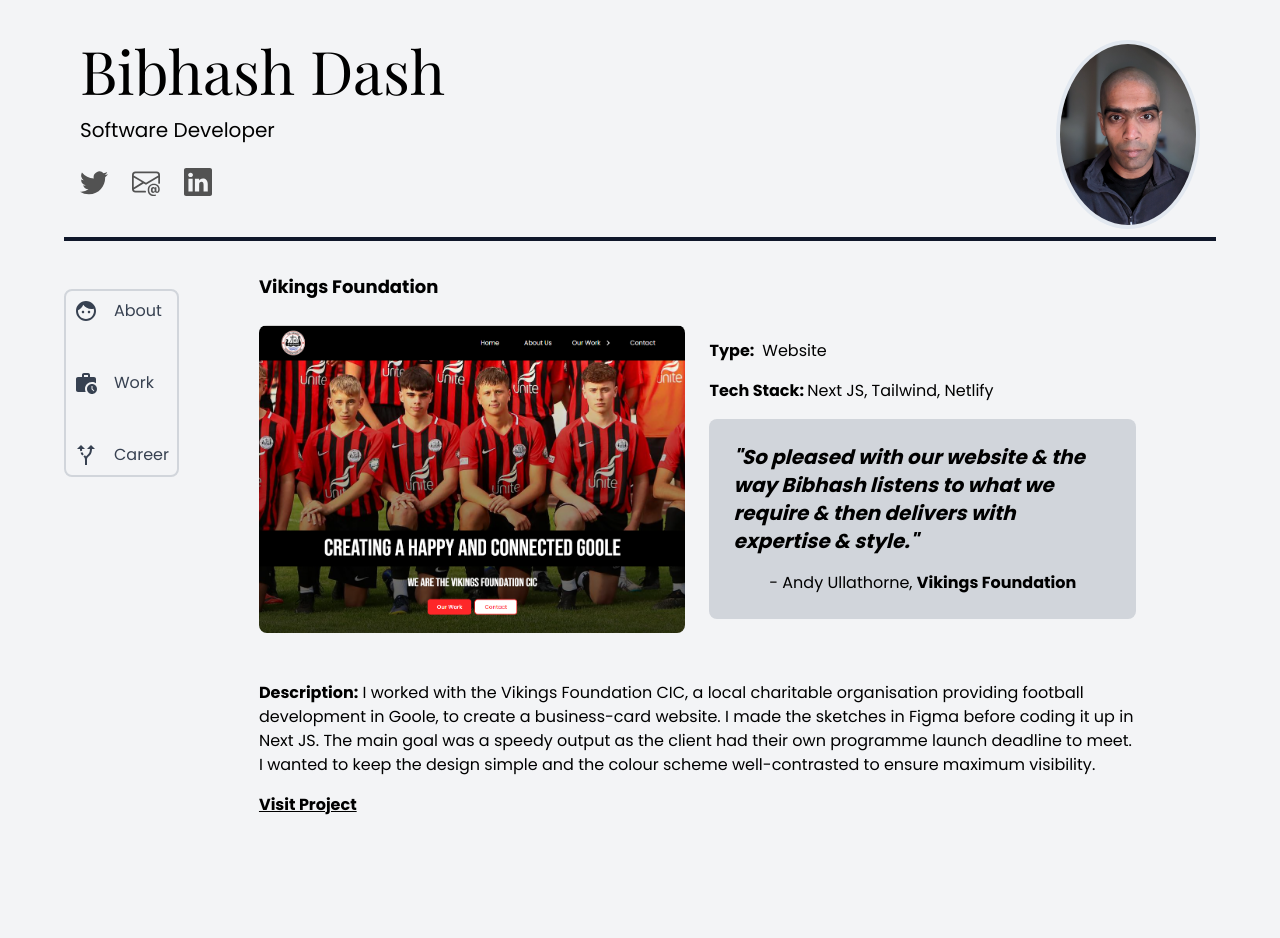
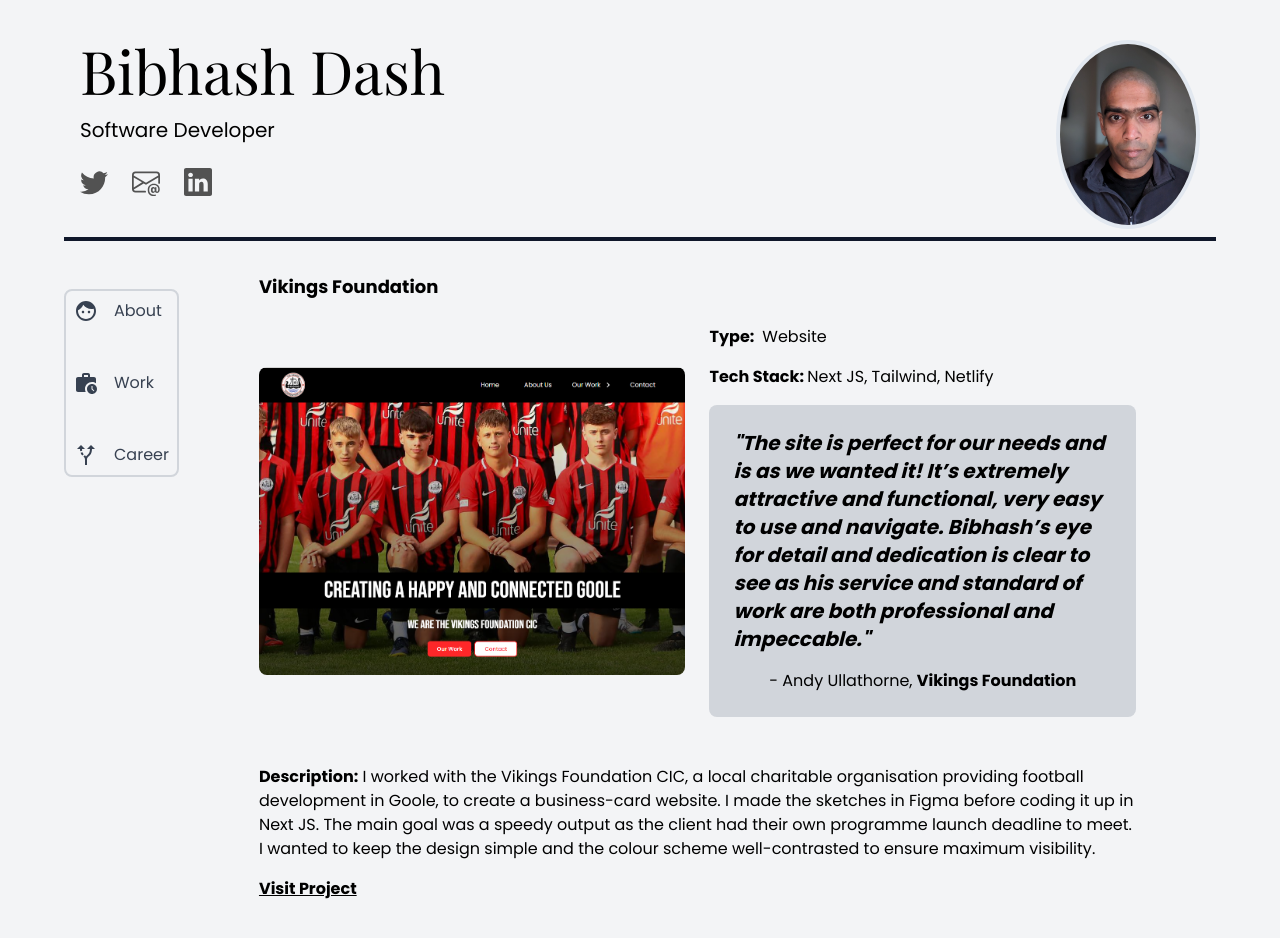
Before and after one commit to bibhashdash/bibhashdash, a Next.js app: page /work/1 in a window 1280 px wide. Shown: the top 938 px of the page. Built offline with nearby package versions, Linux system fonts and the light colour scheme.

Commit message:
portfolio page updates

```diff
--- a/src/data/portfolioData.ts
+++ b/src/data/portfolioData.ts
@@ -20,7 +20,7 @@
     workType: "Website",
     imageSource: "/assets/vikingsProjectDisplay.png",
     projectLink: "https://www.thevikingsfoundation.org/",
-    review: "So pleased with our website & the way Bibhash listens to what we require & then delivers with expertise & style.",
+    review: "The site is perfect for our needs and is as we wanted it! It’s extremely attractive and functional, very easy to use and navigate. Bibhash’s eye for detail and dedication is clear to see as his service and standard of work are both professional and impeccable.",
     reviewAttribution: "Andy Ullathorne",
     reviewerRole: "Vikings Foundation",
   },
@@ -32,7 +32,7 @@
     workType: "Website",
     imageSource: "/assets/nlsProjectDisplay.png",
     projectLink: "https://newlifesupport.co.uk/",
-    review: "So pleased with our website & the way Bibhash listens to what we require & then delivers with expertise & style.",
+    review: "So pleased with our website and the way Bibhash listens to what we require and then delivers with expertise and style.",
     reviewAttribution: "Liz Green",
     reviewerRole: "New Life Support"
   },
@@ -55,7 +55,7 @@
     techStack: "Next JS, Tailwind, Netlify",
     workType: "Website",
     imageSource: "/assets/phoenixProjectDisplay.png",
-    review: " asd asdk askdjasjk asd asjdasdjsajdas ajsdjasdpasdpasd asdasdpasd[asdsa",
+    review: "asd asdk askdjasjk asd asjdasdjsajdas ajsdjasdpasdpasd asdasdpasd[asdsa",
     reviewAttribution: "Maureen Brown",
     projectLink: "https://phoenixcommunityradio.com/",
     reviewerRole: "Chairperson, Phoenix Community Radio",
```
